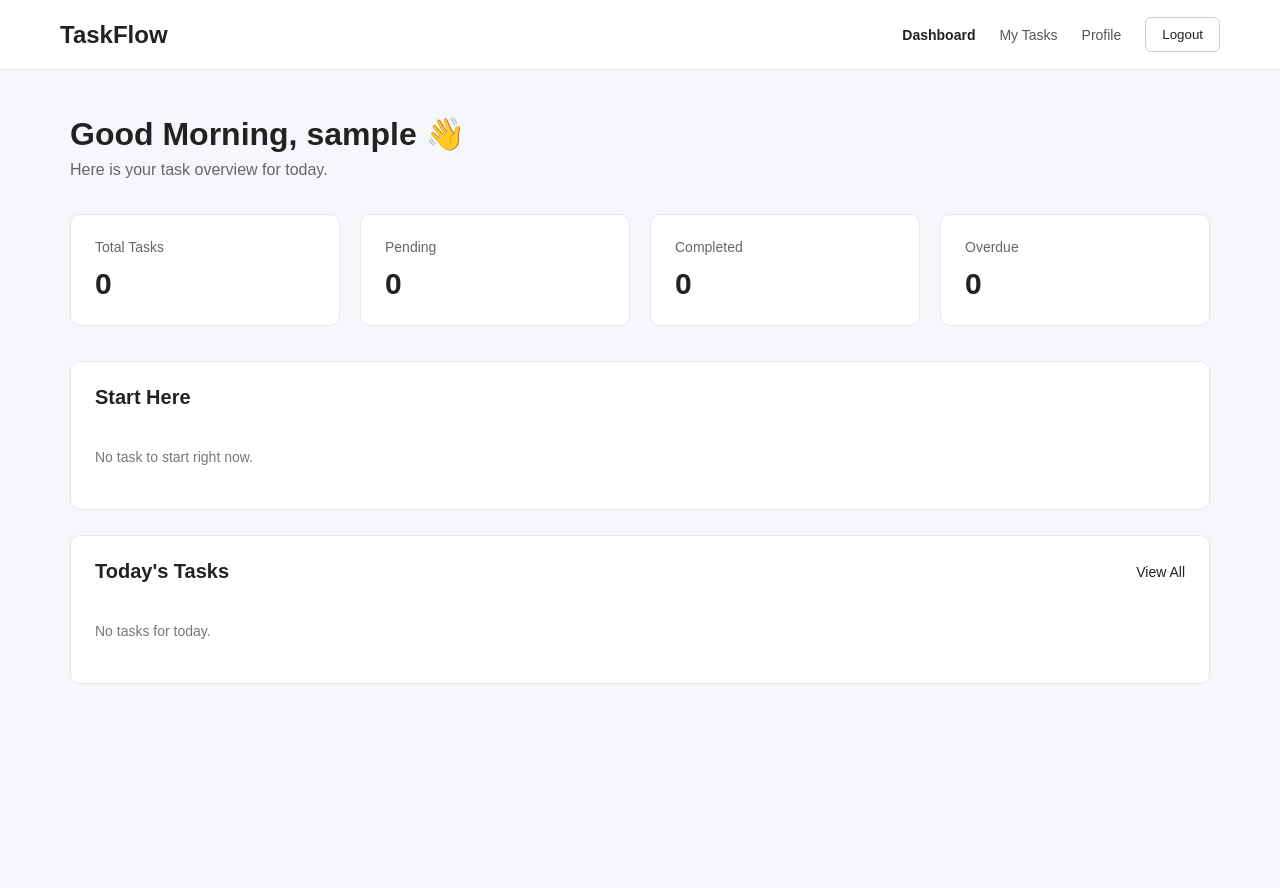
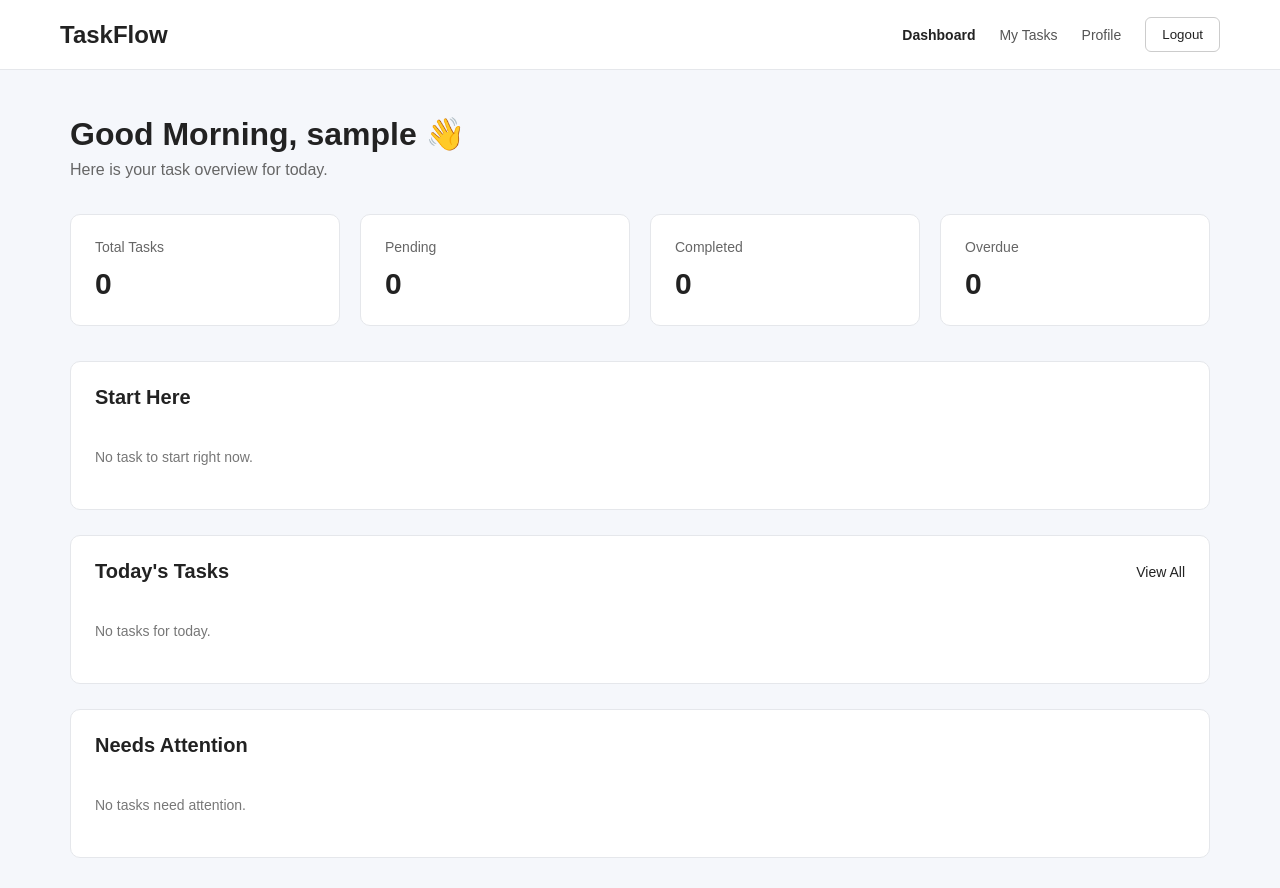
Before and after one commit to Sabiya1304/TaskFlow-Task_Management_System, a plain HTML site: page client/pages/dashboard.html in a window 1280 px wide. Before the commit the page ends 800 px from the top, so only its background shows below. Drawn offline with Linux system fonts and the light colour scheme; no server answers; sample sign-in values are in the browser's storage.

Commit message:
Update dashboard.html

```diff
--- a/client/pages/dashboard.html
+++ b/client/pages/dashboard.html
@@ -186,6 +186,25 @@
 
         <!-- ==================== NEEDS ATTENTION ==================== -->
 
+        <section class="dashboard-section">
+
+            <div class="section-header">
+
+                <h2>
+                    Needs Attention
+                </h2>
+
+            </div>
+
+            <div id="needsAttentionContainer">
+
+                <p class="empty-message">
+                    No tasks need attention.
+                </p>
+
+            </div>
+
+        </section>
 
     </main>
 
```
